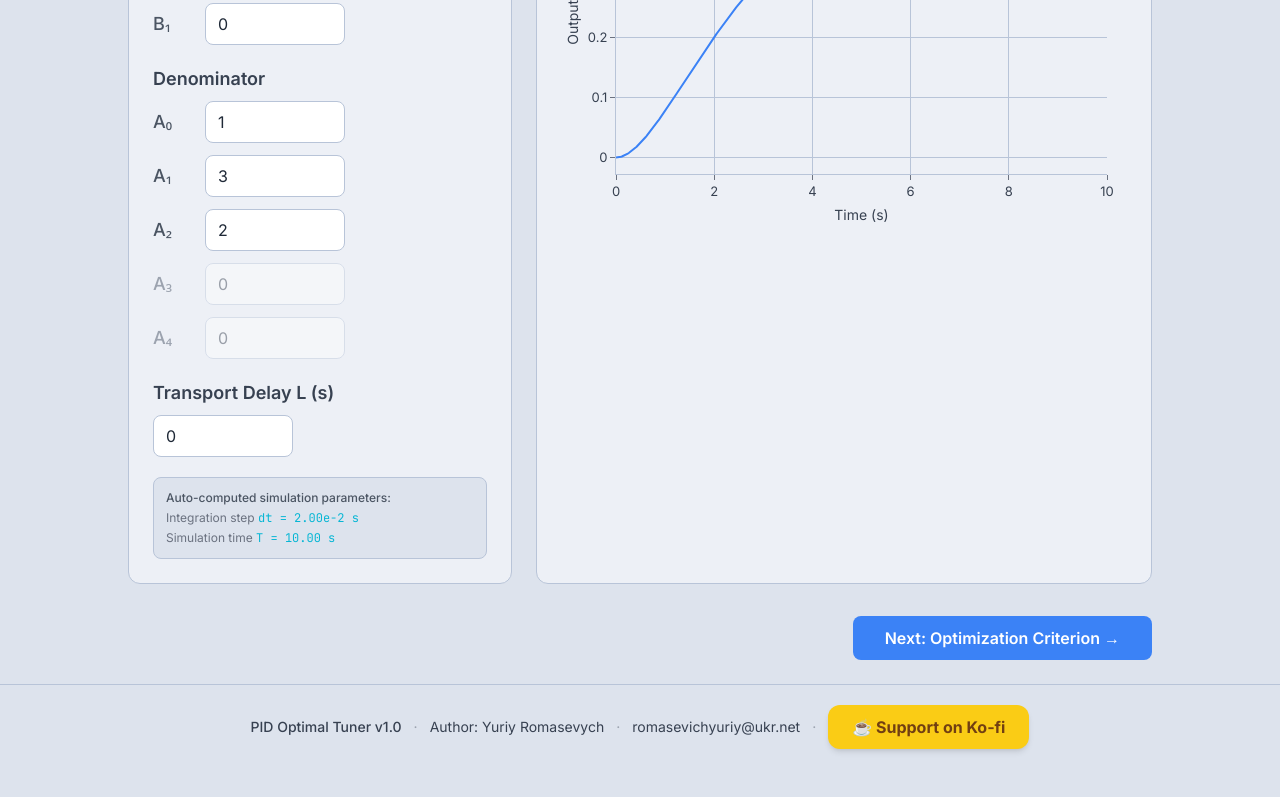
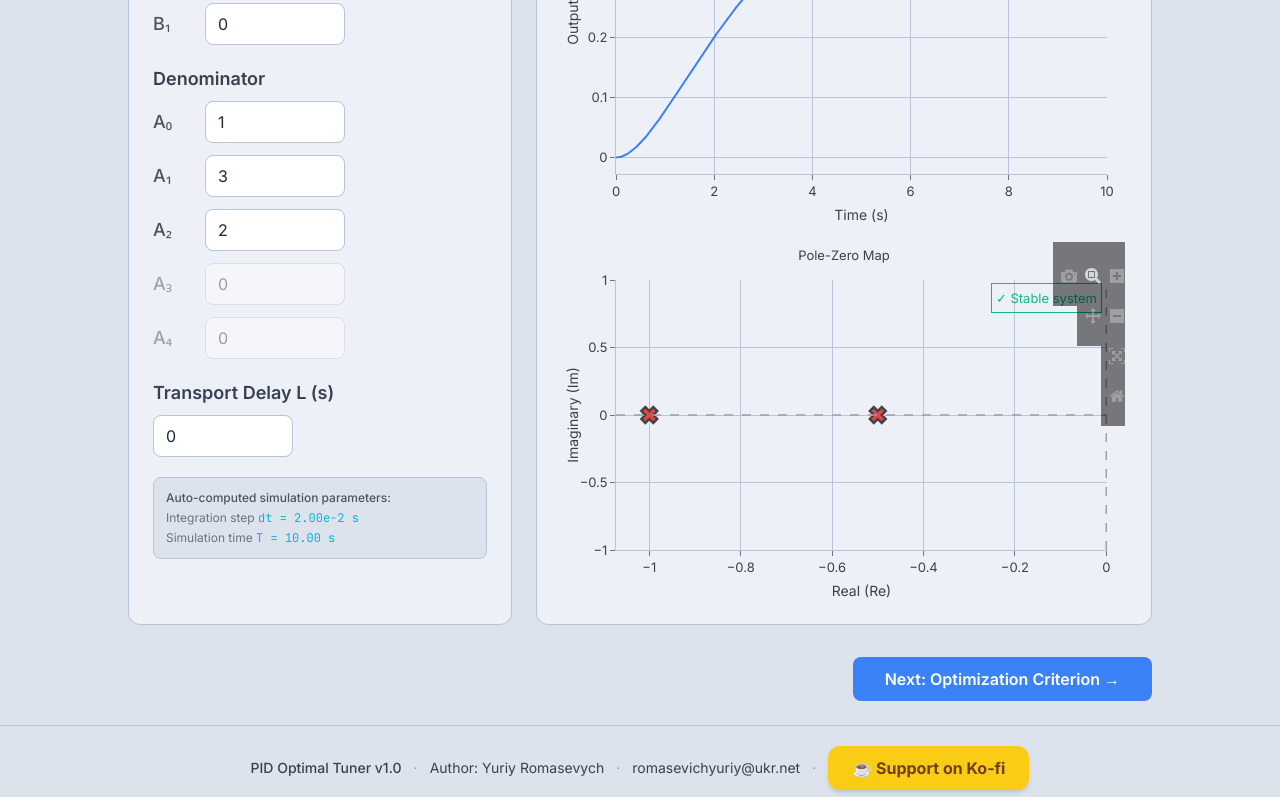
Before and after one commit to romasevych-yuriy/PID_Optimal_Tuner, a React (Vite) app: page /#/model in a window 1280 px wide. Shown: the part 581-1378 px from the top of the page. Before the commit the page ends 1350 px from the top, so only its background shows below. Built offline with nearby package versions, Linux system fonts and the light colour scheme.

Commit message:
feat: add real-time Pole-Zero Map to TF tab with stability indicator

```diff
--- a/src/pages/ModelPage.jsx
+++ b/src/pages/ModelPage.jsx
@@ -1,6 +1,6 @@
-import React, { useState, useCallback } from 'react'
+import React, { useState, useCallback, useMemo } from 'react'
 import { useNavigate } from 'react-router-dom'
-import useStore from '../store/useStore'
+import useStore, { polynomialRoots } from '../store/useStore'
 import PlotlyChart from '../components/PlotlyChart'
 import { simulate, computeSimParams } from '../math/simulation'
 
@@ -20,6 +20,31 @@ export default function ModelPage() {
   const [den, setDen] = useState(plant.den)
   const [delay, setDelay] = useState(plant.delay)
   const [order, setOrder] = useState(plant.order)
+
+  // Pole-Zero Map — derived from current coefficients
+  const pzMap = useMemo(() => {
+    // Poles: roots of active denominator (descending order)
+    let poles = []
+    try {
+      const activeDen = den.slice(0, order + 1)
+      const n = activeDen.length - 1
+      if (n > 0) {
+        const an = activeDen[n]
+        const poly = []
+        for (let i = n; i >= 0; i--) poly.push(activeDen[i] / an)
+        poles = polynomialRoots(poly)
+      }
+    } catch (_) {}
+
+    // Zeros: numerator b0 + b1*s → single zero at s = -b0/b1
+    const zeros = []
+    const b0 = num[0] ?? 0
+    const b1 = num[1] ?? 0
+    if (Math.abs(b1) > 1e-12) zeros.push({ re: -b0 / b1, im: 0 })
+
+    const stable = poles.length > 0 && poles.every(p => p.re < -1e-9)
+    return { poles, zeros, stable }
+  }, [num, den, order])
 
   // Compute preview when TF changes
   const computePreview = useCallback(() => {
@@ -288,6 +313,58 @@ export default function ModelPage() {
                 Click "Preview" to show step response
               </div>
             )}
+
+            {/* Pole-Zero Map */}
+            <div className="mt-4">
+              <PlotlyChart
+                id="pz-map"
+                data={[
+                  ...(pzMap.zeros.length > 0 ? [{
+                    x: pzMap.zeros.map(z => z.re),
+                    y: pzMap.zeros.map(z => z.im),
+                    type: 'scatter',
+                    mode: 'markers',
+                    name: '○ Zeros',
+                    marker: { symbol: 'circle-open', size: 14, color: '#3b82f6', line: { width: 2.5 } },
+                  }] : []),
+                  ...(pzMap.poles.length > 0 ? [{
+                    x: pzMap.poles.map(p => p.re),
+                    y: pzMap.poles.map(p => p.im),
+                    type: 'scatter',
+                    mode: 'markers',
+                    name: '× Poles',
+                    marker: { symbol: 'x', size: 14, color: '#ef4444', line: { width: 2.5 } },
+                  }] : []),
+                ]}
+                layout={{
+                  title: { text: 'Pole-Zero Map', font: { size: 13 } },
+                  xaxis: {
+                    title: { text: 'Real (Re)', font: { size: 14 } },
+                    tickfont: { size: 13 },
+                    zeroline: false,
+                  },
+                  yaxis: {
+                    title: { text: 'Imaginary (Im)', font: { size: 14 } },
+                    tickfont: { size: 13 },
+                    zeroline: false,
+                  },
+                  shapes: [
+                    { type: 'line', x0: 0, x1: 0, y0: 0, y1: 1, xref: 'x', yref: 'paper', line: { color: '#9ca3af', dash: 'dash', width: 1.5 } },
+                    { type: 'line', x0: 0, x1: 1, y0: 0, y1: 0, xref: 'paper', yref: 'y', line: { color: '#9ca3af', dash: 'dash', width: 1.5 } },
+                  ],
+                  annotations: [{
+                    text: pzMap.stable ? '✓ Stable system' : '⚠ Unstable / marginally stable',
+                    x: 0.99, y: 0.99, xref: 'paper', yref: 'paper',
+                    xanchor: 'right', yanchor: 'top', showarrow: false,
+                    font: { color: pzMap.stable ? '#10b981' : '#ef4444', size: 13 },
+                    bgcolor: pzMap.stable ? 'rgba(16,185,129,0.12)' : 'rgba(239,68,68,0.12)',
+                    bordercolor: pzMap.stable ? '#10b981' : '#ef4444',
+                    borderwidth: 1, borderpad: 5,
+                  }],
+                  height: 360,
+                }}
+              />
+            </div>
           </div>
         </div>
       )}
```
